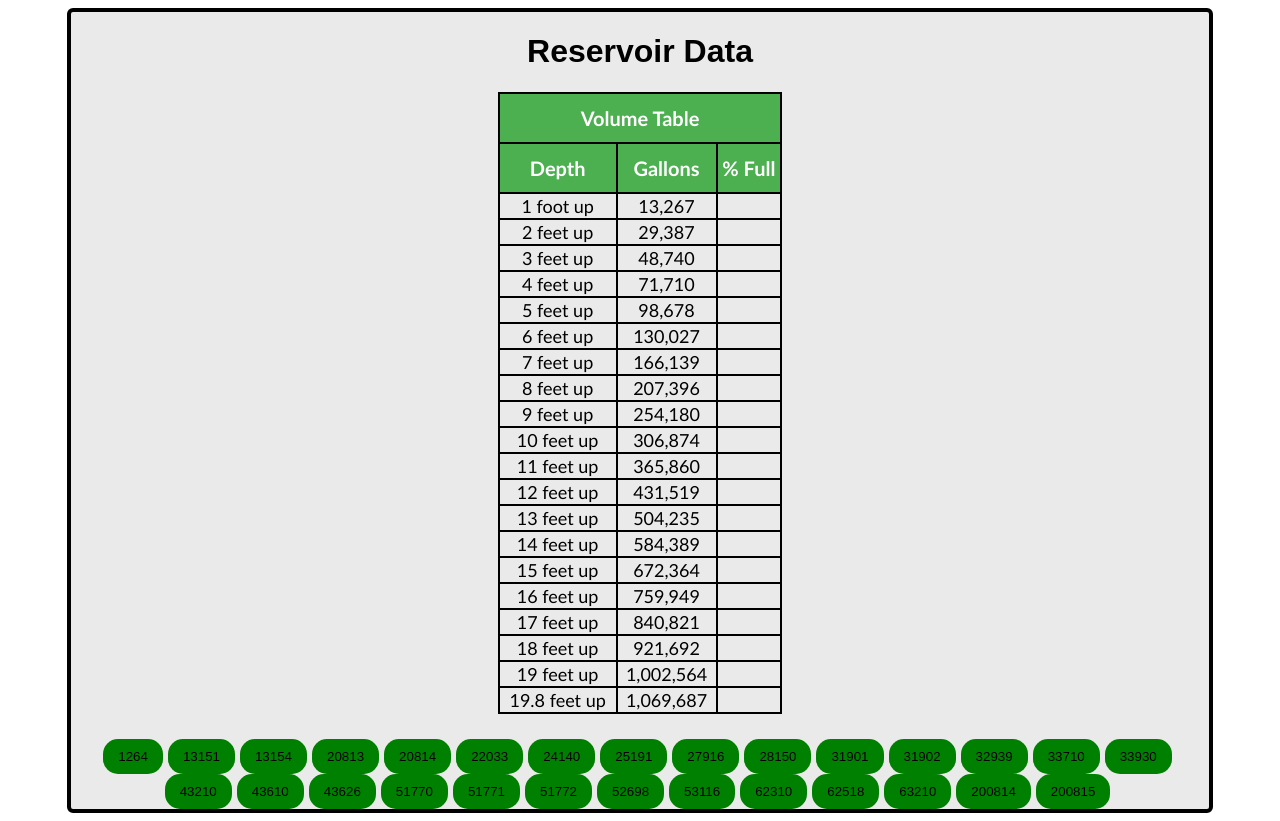
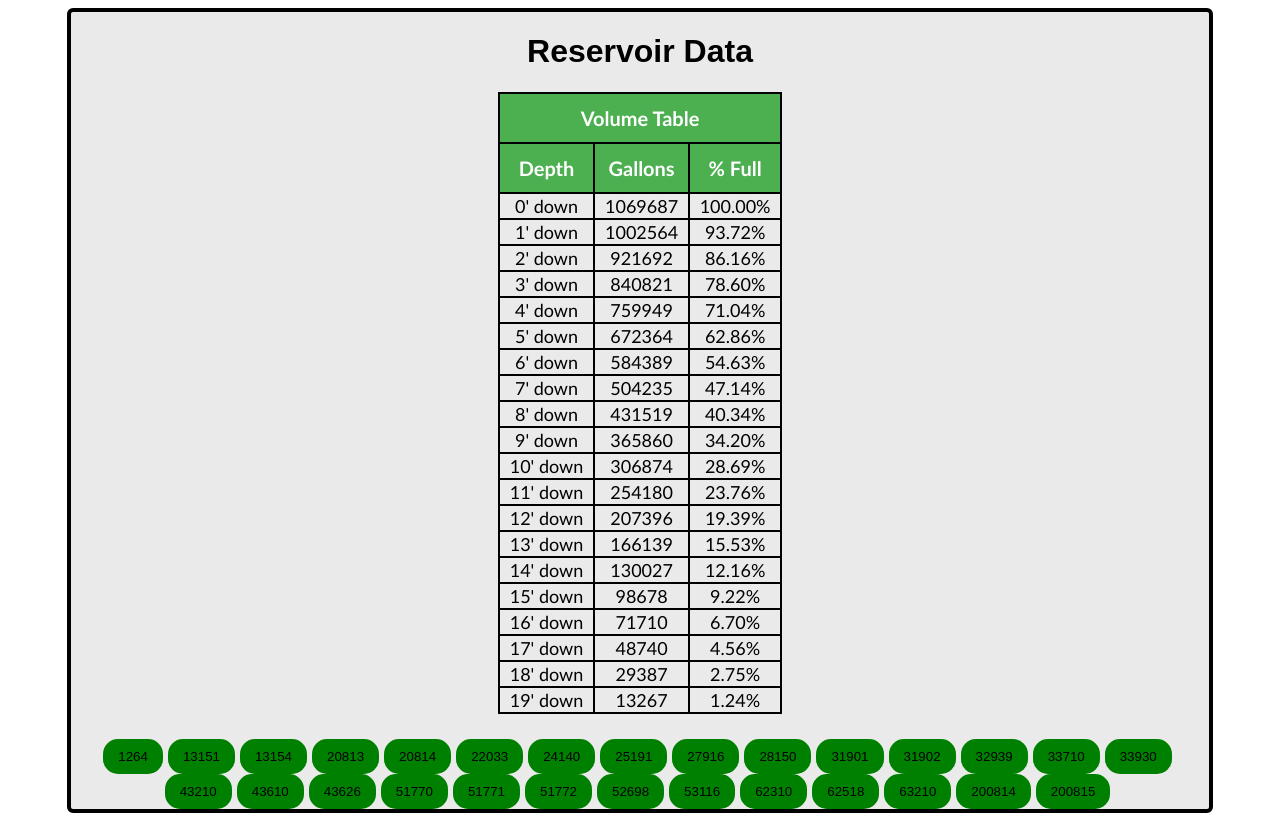
Before and after one commit to jdesoto1618/water_system_info, a PHP site: page /views/index.html in a window 1280 px wide. Run offline with PHP 8.4, Linux system fonts and the light colour scheme.

Commit message:
adds auto table generation for a single res

```diff
--- a/css/styles.css
+++ b/css/styles.css
@@ -15,7 +15,7 @@ html, body {
 }
 
 /* global table styles */
-#_22033_ {
+#res_table {
   margin: 0 auto 25px auto;
   width: 25%;
   padding-bottom: 25px;
@@ -24,19 +24,19 @@ html, body {
 }
 
 /* global tr, td table styles */
-#_22033_ th,
-#_22033_ td {
+#res_table th,
+#res_table td {
   border: 2px solid black;
 }
 
-#_22033_ th {
+#res_table th {
   padding: 12px 0;
   background-color: #4CAF50;
   color: white;
   font-size: 20px;
 }
 
-#_22033_ td {
+#res_table td {
   font-size: 18px;
 }
 
--- a/js/main.js
+++ b/js/main.js
@@ -29,6 +29,88 @@ var res_cap = {
   62518   : 272600,
   63210   : 590902,
 }
+ // volume in gallons at 1 foot increments, ascending order, 1264
+var gallons_1264 = [
+  13267,
+  29387,
+  48740,
+  71710,
+  98678,
+  130027,
+  166139,
+  207396,
+  254180,
+  306874,
+  365860,
+  431519,
+  504235,
+  584389,
+  672364,
+  759949,
+  840821,
+  921692,
+  1002564,
+  1069687
+];
+// save the keys of the res_obj; these are all the reservoirs. note these are saved as strings
+var reservoirs = Object.keys(res_cap);
+// function to loop through each reservoir
+// function eachRes(reservoirs) {
+//   for(var i=0; i<length; i++) {
+//     return reservoirs[i];
+//   }
+// }
+// reverse the order of array elements in the gallons_1264 array since this needs to be feet down
+var rev_1264_gallons = gallons_1264.reverse();
+// function to create the table rows based on button click at bottom of page
+function createRows(gallons) {
+  // update the table header with the clicked reservoir
+
+  // initialize looping variable and object length
+  var i, length = gallons.length - 1;
+  // save table to a var. select the first occurrence of tbody element with [0]
+  var tableRef = document.getElementById('res_table').getElementsByTagName('tbody')[0];
+  // loop through gallons array to get depths
+  for(i = 0; i <= length; i++) {
+    // save new depth row tr to a variable. this generates a tr
+    var newRows = tableRef.insertRow(tableRef.rows.length);
+    // insert a cell in the depthRow at index 0, the first td for this tr
+    var depthTD = newRows.insertCell(0);
+    // insert a cell in the galRow at index 1, the second td for this tr
+    var galTD = newRows.insertCell(1);
+    // insert a cell in the row at index 2, the third td for this tr
+    var percTD = newRows.insertCell(2);
+    // create a text node for the depthTD to hold the feet down increments
+    var depthText = document.createTextNode(i + '\' down');
+    // create a text node for the galTD. get this from the gallons_1264 array. needed to use array prototype reverse because the gallons are hardcoded from 1 foot up to full, instead of 1 foot down
+    var galText = document.createTextNode(rev_1264_gallons[i]);
+    // create a text node for the percTD. use the calcPerc function to generate each percent at the feet down increments
+    var percText = document.createTextNode(calcPerc(rev_1264_gallons)[i] + '%');
+    // add the text to the newly generated depthTD
+    depthTD.appendChild(depthText);
+    // add the text to the newly generated galTD
+    galTD.appendChild(galText);
+    // add the text from the calcPerc function to the newly generated percTD
+    percTD.appendChild(percText);
+  } // ends for loop to loop through gallons for each reservoir
+} // ends createRows function
+
+// create the table for 1264 reservoir
+createRows(rev_1264_gallons);
+
+// function to calculate the percentages of the reservoirs at each feet increment
+function calcPerc(gallons) {
+  // store length of gallons array passed into this function
+  var length = gallons.length;
+  // initialize variables
+  var i, percents = [];
+  // loop through all gallon values from the array passed in
+  for(i = 0; i < length; i++) {
+    percents.push(((gallons[i]/1069687)*100).toFixed(2));
+  } // ends 1264 percents for loop
+  // return the percentages
+  return percents;
+} // ends calPerc function
 
 // adds buttons to the dom for each reservoir in the res_cap object
 document.addEventListener("DOMContentLoaded", function(event) {
@@ -50,20 +132,20 @@ document.addEventListener("DOMContentLoaded", function(event) {
   }
   document.getElementById('main').appendChild(docFrag);
 
-  document.getElementById(keys[i]).addEventListener('click', function() {
-    var fired_button = this.value;
-    alert(fired_button);
-});
+//   document.getElementById(keys[i]).addEventListener('click', function() {
+//     var fired_button = this.value;
+//     alert(fired_button);
+// });
 }); // ends content loaded event listener
 
 // convert capacity to MG and display the result as the page title when an option is clicked
-function toMG() {
-  var theader = document.getElementById('table_header');
-  // set the table header to the clicked reservoir from the options
-  // this needs to be able to grab the value of the buttons clicked
-  // theader.innerHTML = 'Volume Table - ' + '<br/>' + 1000000).toFixed(2) + ' MG';
-} // ends toMG function
-toMG();
+// function toMG() {
+//   var theader = document.getElementById('table_header');
+//   // set the table header to the clicked reservoir from the options
+//   // this needs to be able to grab the value of the buttons clicked
+//   // theader.innerHTML = 'Volume Table - ' + '<br/>' + 1000000).toFixed(2) + ' MG';
+// } // ends toMG function
+// toMG();
 // function to add all the reservoirs as options to the select on page title
 function addOptions(obj) {
   // instantiate new empty array to hold the res capacities
@@ -152,4 +234,4 @@ function addOptions(obj) {
   // }
 } // ends addOptions function
 
-addOptions(res_cap);
+// addOptions(res_cap);
--- a/views/index.html
+++ b/views/index.html
@@ -16,7 +16,7 @@
     <!-- main div for all body content -->
     <div id='main' class='main'>
       <h1 id='res_number'></h1>
-      <table id='_22033_'>
+      <table id='res_table'>
         <thead>
           <tr>
             <th id='table_header' colspan='3'>Volume Table</th>
@@ -28,7 +28,25 @@
           </tr>
         </thead>
         <tbody>
-          <tr>
+        </tbody>
+      </table> <!-- ends table -->
+    </div> <!-- ends main div -->
+    <!-- custom js script file -->
+    <script src='../js/main.js'></script>
+  </body>
+</html>
+<!-- TODO:
+          switch page title when different res is picked
+          generalize the page depending on which res is picked
+          create object to hold reservoirs, gallon capacities
+          generate the tables based on which reservoir is clicked
+          remove the hardcoded table in the markup? this will require the button values to work, which could mean setting the id. recall, numbers can't be used as ID's, but if they are delimited in underscores, that does work
+          might need an array of objects to hold all the data for each reservoir
+          use loop to generate table data, but manually add the last td since it's not typically in the same increments as the looping variable
+          create larger function which stores each array and passes it to the createRows function?
+          update table header wth clicke reservoir
+-->
+<!-- <tr>
 <td>1 foot up</td>
 <td>13,267</td>
 <td class='ft_up'></td>
@@ -127,17 +145,4 @@
   <td>19.8 feet up</td>
   <td>1,069,687</td>
   <td class='ft_up'></td>
-          </tr>
-        </tbody>
-      </table> <!-- ends table -->
-    </div> <!-- ends main div -->
-    <!-- custom js script file -->
-    <script src='../js/main.js'></script>
-  </body>
-</html>
-<!-- TODO: switch page title when different res is picked
-          generalize the page depending on which res is picked
-          create object to hold reservoirs, gallon capacities
-          generate the tables based on which reservoir is clicked
-          remove the hardcoded table in the markup? this will require the button values to work, which could mean setting the id. recall, numbers can't be used as ID's, but if they are delimited in underscores, that does work
--->
+</tr> -->
```
Lines whose indentation alone changed are shown as unchanged.
